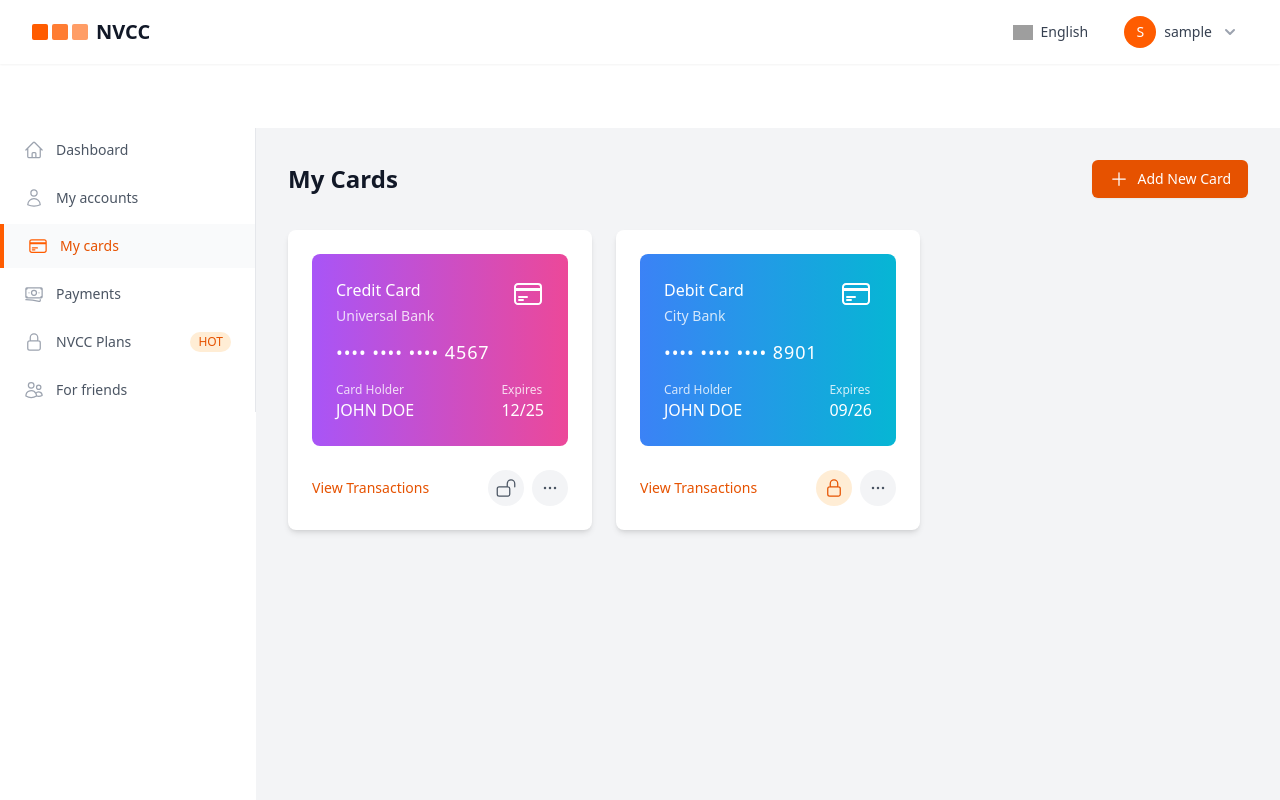
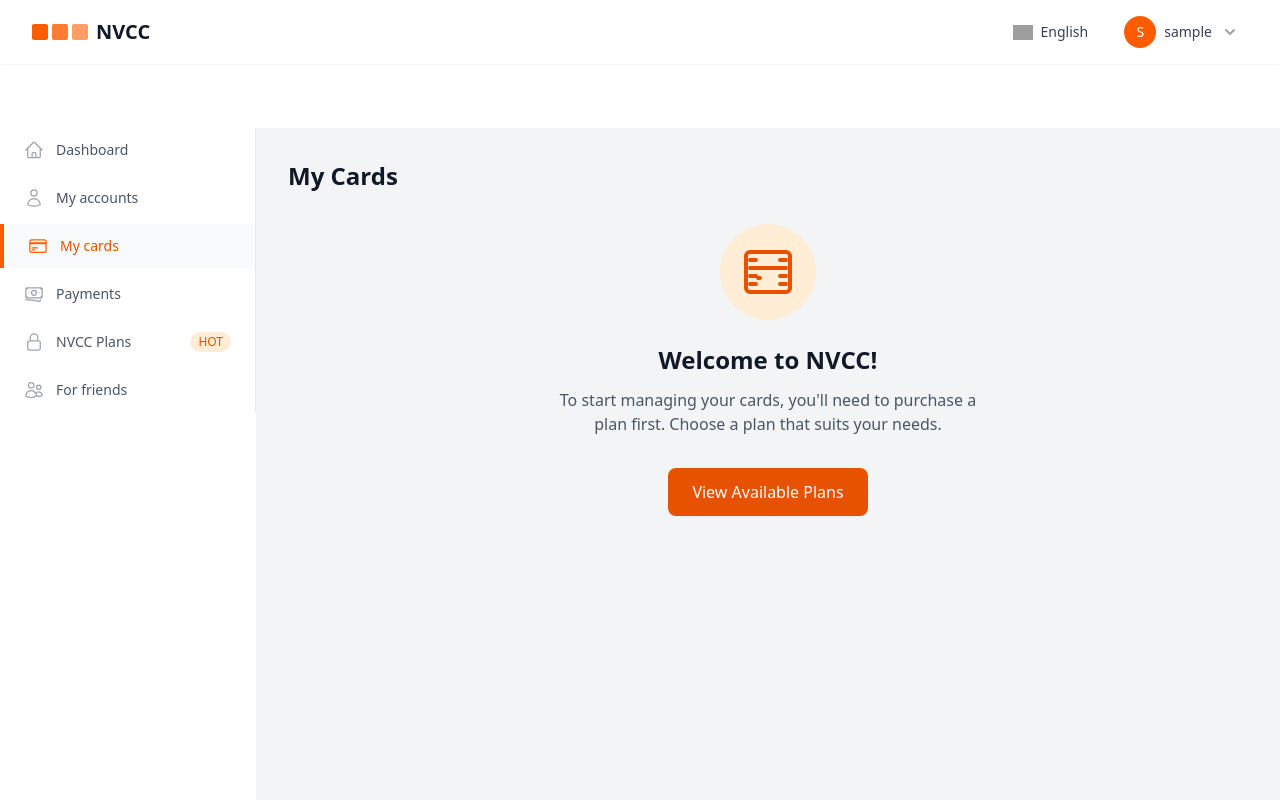
Before and after one commit to armanmishra1000/nvcc, a Vue app: page /cards in a window 1280 px wide. Shown: the top 800 px of the page. Built offline with nearby package versions, Linux system fonts and the light colour scheme; sample sign-in values are in the browser's storage; grey boxes are pictures that could not be loaded.

Commit message:
added function to my card tab-welcome message will be shown to new members, and send them to nvcc plans tab

```diff
--- a/src/views/UserCards.vue
+++ b/src/views/UserCards.vue
@@ -4,6 +4,7 @@
       <div class="flex justify-between items-center">
         <h1 class="text-2xl font-semibold text-gray-900">My Cards</h1>
         <button
+          v-if="hasActivePlan"
           @click="openNewCardModal"
           class="inline-flex items-center px-4 py-2 border border-transparent rounded-md shadow-sm text-sm font-medium text-white bg-orange-600 hover:bg-orange-700 focus:outline-none focus:ring-2 focus:ring-offset-2 focus:ring-orange-500"
           :disabled="loading"
@@ -28,80 +29,94 @@
       </div>
 
       <!-- Loading State -->
-      <div v-if="loading" class="mt-8 flex justify-center">
-        <svg class="animate-spin h-8 w-8 text-orange-600" xmlns="http://www.w3.org/2000/svg" fill="none" viewBox="0 0 24 24">
+      <div v-if="loading && !hasCheckedPlan" class="mt-8 flex justify-center">
+        <div class="text-center">
+          <svg class="animate-spin h-12 w-12 text-orange-600 mx-auto" xmlns="http://www.w3.org/2000/svg" fill="none" viewBox="0 0 24 24">
             <circle class="opacity-25" cx="12" cy="12" r="10" stroke="currentColor" stroke-width="4"></circle>
             <path class="opacity-75" fill="currentColor" d="M4 12a8 8 0 018-8V0C5.373 0 0 5.373 0 12h4zm2 5.291A7.962 7.962 0 014 12H0c0 3.042 1.135 5.824 3 7.938l3-2.647z"></path>
           </svg>
+          <p class="mt-4 text-gray-600">Loading your cards...</p>
+        </div>
       </div>
 
-      <!-- No Cards State -->
-      <div v-else-if="!cards.length" class="mt-8 text-center">
-        <CreditCardIcon class="mx-auto h-12 w-12 text-gray-400" />
-        <h3 class="mt-2 text-sm font-medium text-gray-900">No cards</h3>
-        <p class="mt-1 text-sm text-gray-500">Get started by adding a new card.</p>
-        <div class="mt-6">
+      <!-- Welcome State (No Plan) -->
+      <div v-else-if="hasCheckedPlan && !hasActivePlan" class="mt-8 flex flex-col items-center justify-center text-center">
+        <div class="w-24 h-24 bg-orange-100 rounded-full flex items-center justify-center mb-6">
+          <svg xmlns="http://www.w3.org/2000/svg" class="h-12 w-12 text-orange-600" fill="none" viewBox="0 0 24 24" stroke="currentColor">
+            <path stroke-linecap="round" stroke-linejoin="round" stroke-width="2" d="M3 10h18M7 15h1M3 6h3M3 14h3M3 18h3M21 6h-3M21 14h-3M21 18h-3M3 22h18a2 2 0 002-2V4a2 2 0 00-2-2H3a2 2 0 00-2 2v16a2 2 0 002 2z" />
+          </svg>
+        </div>
+        <h2 class="text-2xl font-semibold text-gray-900 mb-3">Welcome to NVCC!</h2>
+        <p class="text-gray-600 mb-8 max-w-md">To start managing your cards, you'll need to purchase a plan first. Choose a plan that suits your needs.</p>
         <button
-            @click="openNewCardModal"
-            class="inline-flex items-center px-4 py-2 border border-transparent rounded-md shadow-sm text-sm font-medium text-white bg-orange-600 hover:bg-orange-700 focus:outline-none focus:ring-2 focus:ring-offset-2 focus:ring-orange-500"
+          @click="navigateToPlans"
+          class="inline-flex items-center px-6 py-3 bg-orange-600 text-white font-medium rounded-lg hover:bg-orange-700 focus:outline-none focus:ring-2 focus:ring-offset-2 focus:ring-orange-500 transition-colors duration-200"
         >
-            <PlusIcon class="h-5 w-5 mr-2" />
-            Add New Card
+          View Available Plans
         </button>
-        </div>
       </div>
 
       <!-- Cards Grid -->
       <div v-else class="mt-8 grid grid-cols-1 gap-6 sm:grid-cols-2 lg:grid-cols-3">
-        <div v-for="card in cards" :key="card.id" class="bg-white rounded-lg shadow-md overflow-hidden">
-          <div class="p-6 space-y-6">
+        <div v-for="card in cards" :key="card.id" class="bg-white rounded-2xl shadow-lg overflow-hidden">
+          <div class="p-6">
             <!-- Card Design -->
-            <div :class="['h-48 rounded-lg p-6 flex flex-col justify-between', card.design]">
+            <div
+              :class="[
+                card.type === 'Credit Card' ? 'card-gradient-1' : 'card-gradient-2',
+                'h-48 rounded-2xl p-6 flex flex-col justify-between'
+              ]"
+            >
               <div class="flex justify-between items-start">
                 <div class="text-white">
-                  <p class="font-medium">{{ card.type }}</p>
+                  <h3 class="text-xl font-semibold">{{ card.type }}</h3>
                   <p class="mt-1 text-sm opacity-80">{{ card.bank }}</p>
                 </div>
-                <component :is="getCardIcon()" class="h-8 w-8 text-white" />
+                <svg xmlns="http://www.w3.org/2000/svg" class="h-8 w-8 text-white opacity-90" viewBox="0 0 24 24" fill="none" stroke="currentColor" stroke-width="2">
+                  <rect x="2" y="5" width="20" height="14" rx="2" />
+                  <line x1="2" y1="10" x2="22" y2="10" />
+                </svg>
               </div>
-              <div class="text-white">
-                <p class="text-lg tracking-wider">•••• •••• •••• {{ card.lastFour }}</p>
-                <div class="mt-4 flex justify-between items-center">
+
+              <div class="text-white mt-4">
+                <p class="text-lg tracking-[0.3em] font-mono">•••• •••• •••• {{ card.lastFour }}</p>
+                <div class="mt-4 flex justify-between items-end">
                   <div>
                     <p class="text-xs opacity-80">Card Holder</p>
-                    <p class="font-medium">{{ card.cardHolder }}</p>
+                    <p class="font-semibold tracking-wide mt-1">{{ card.cardHolder }}</p>
                   </div>
-                  <div>
+                  <div class="text-right">
                     <p class="text-xs opacity-80">Expires</p>
-                    <p class="font-medium">{{ card.expiry }}</p>
+                    <p class="font-semibold mt-1">{{ card.expiry }}</p>
                   </div>
                 </div>
               </div>
             </div>
 
             <!-- Card Actions -->
-            <div class="flex justify-between items-center">
+            <div class="flex justify-between items-center mt-4">
               <button
                 @click="viewTransactions(card.id)"
-                class="text-sm font-medium text-orange-600 hover:text-orange-500"
+                class="text-sm font-medium text-orange-600 hover:text-orange-700 transition-colors duration-200"
               >
                 View Transactions
               </button>
               <div class="flex space-x-2">
                 <button
+                  v-if="card.type === 'Credit Card'"
                   @click="toggleFreeze(card)"
-                  :class="[
-                    'p-2 rounded-full',
-                    card.frozen ? 'bg-orange-100 text-orange-600' : 'bg-gray-100 text-gray-600'
-                  ]"
+                  class="p-2 rounded-full bg-gray-100 hover:bg-gray-200 transition-colors duration-200"
                 >
-                  <component :is="card.frozen ? 'LockClosedIcon' : 'LockOpenIcon'" class="h-5 w-5" />
+                  <component :is="card.frozen ? LockClosedIcon : LockOpenIcon" class="h-5 w-5 text-gray-600" />
                 </button>
                 <button
-                  @click="showCardDetails()"
-                  class="p-2 rounded-full bg-gray-100 text-gray-600 hover:bg-gray-200"
+                  v-if="card.type === 'Debit Card'"
+                  class="p-2 rounded-full bg-orange-100"
                 >
-                  <EllipsisHorizontalIcon class="h-5 w-5" />
+                  <LockClosedIcon class="h-5 w-5 text-orange-600" />
+                </button>
+                <button class="p-2 rounded-full bg-gray-100 hover:bg-gray-200 transition-colors duration-200">
+                  <EllipsisHorizontalIcon class="h-5 w-5 text-gray-600" />
                 </button>
               </div>
             </div>
@@ -247,62 +262,43 @@
   </div>
 </template>
 
-<script>
+<script setup>
 import { ref, onMounted } from 'vue'
+import { useRouter } from 'vue-router'
 import { Dialog, DialogPanel, DialogTitle, TransitionChild, TransitionRoot } from '@headlessui/vue'
-import {
-  PlusIcon,
-  LockClosedIcon,
-  LockOpenIcon,
-  EllipsisHorizontalIcon,
-  ArrowUpIcon,
-  ArrowDownIcon,
-  CreditCardIcon
-} from '@heroicons/vue/24/outline'
-import { cardService } from '@/services/cardService'
+import { PlusIcon, LockClosedIcon, LockOpenIcon, EllipsisHorizontalIcon } from '@heroicons/vue/24/outline'
 
-export default {
-  name: 'UserCards',
-  components: {
-    Dialog,
-    DialogPanel,
-    DialogTitle,
-    TransitionChild,
-    TransitionRoot,
-    PlusIcon,
-    LockClosedIcon,
-    LockOpenIcon,
-    EllipsisHorizontalIcon,
-    ArrowUpIcon,
-    ArrowDownIcon,
-    CreditCardIcon
-  },
-  setup() {
+const router = useRouter()
+const loading = ref(true)
+const hasActivePlan = ref(false)
+const hasCheckedPlan = ref(false)
+const error = ref(null)
 const cards = ref([])
+const expandedCard = ref(null)
 const isNewCardModalOpen = ref(false)
-    const expandedCard = ref(null)
 const newCard = ref({
   number: '',
   expiry: '',
   cvv: '',
   cardHolder: ''
 })
-    const loading = ref(false)
-    const error = ref(null)
 
-    // Fetch cards on component mount
 onMounted(async () => {
   try {
-        loading.value = true
-        const fetchedCards = await cardService.getAllCards()
-        cards.value = fetchedCards
+    // Simulating API call to check plan status
+    await new Promise(resolve => setTimeout(resolve, 1000))
+    hasActivePlan.value = false // Set to false since no plan is purchased yet
+    hasCheckedPlan.value = true
+    loading.value = false
   } catch (err) {
-        error.value = 'Failed to load cards. Please try again later.'
-        console.error('Error loading cards:', err)
-      } finally {
+    error.value = 'Failed to load card information'
     loading.value = false
   }
 })
+
+const navigateToPlans = () => {
+  router.push('/plans')
+}
 
 const openNewCardModal = () => {
   isNewCardModalOpen.value = true
@@ -321,14 +317,8 @@ export default {
 const addNewCard = async () => {
   try {
     loading.value = true
-        const cardData = {
-          number: newCard.value.number.replace(/\s/g, ''),
-          expiry: newCard.value.expiry,
-          cvv: newCard.value.cvv,
-          cardHolder: newCard.value.cardHolder.toUpperCase()
-        }
-        const addedCard = await cardService.addCard(cardData)
-        cards.value.push(addedCard)
+    // This will be implemented later when we have the cardService
+    console.log('Adding new card:', newCard.value)
     closeNewCardModal()
   } catch (err) {
     error.value = 'Failed to add card. Please try again.'
@@ -341,7 +331,8 @@ export default {
 const toggleFreeze = async (card) => {
   try {
     loading.value = true
-        await cardService.updateCardStatus(card.id, !card.frozen)
+    // This will be implemented later when we have the cardService
+    console.log('Toggling freeze for card:', card.id)
     card.frozen = !card.frozen
   } catch (err) {
     error.value = 'Failed to update card status. Please try again.'
@@ -359,11 +350,8 @@ export default {
 
   try {
     loading.value = true
-        const transactions = await cardService.getCardTransactions(cardId)
-        const cardIndex = cards.value.findIndex(c => c.id === cardId)
-        if (cardIndex !== -1) {
-          cards.value[cardIndex].transactions = transactions
-        }
+    // This will be implemented later when we have the cardService
+    console.log('Viewing transactions for card:', cardId)
     expandedCard.value = cardId
   } catch (err) {
     error.value = 'Failed to load transactions. Please try again.'
@@ -372,40 +360,13 @@ export default {
     loading.value = false
   }
 }
-
-    const showCardDetails = () => {
-      // Add card details view logic here
-    }
-
-    const getCardIcon = () => {
-      // Add logic to return appropriate card network icon
-      return CreditCardIcon
-    }
-
-    return {
-      cards,
-      isNewCardModalOpen,
-      expandedCard,
-      newCard,
-      loading,
-      error,
-      openNewCardModal,
-      closeNewCardModal,
-      addNewCard,
-      toggleFreeze,
-      viewTransactions,
-      showCardDetails,
-      getCardIcon
-    }
-  }
-}
 </script>
 
 <style scoped>
 .card-gradient-1 {
-  background: linear-gradient(135deg, #667eea 0%, #764ba2 100%);
+  background: linear-gradient(135deg, #9333ea 0%, #ec4899 100%);
 }
 .card-gradient-2 {
-  background: linear-gradient(135deg, #2193b0 0%, #6dd5ed 100%);
+  background: linear-gradient(135deg, #3b82f6 0%, #06b6d4 100%);
 }
 </style>
```
Lines whose indentation alone changed are shown as unchanged.
